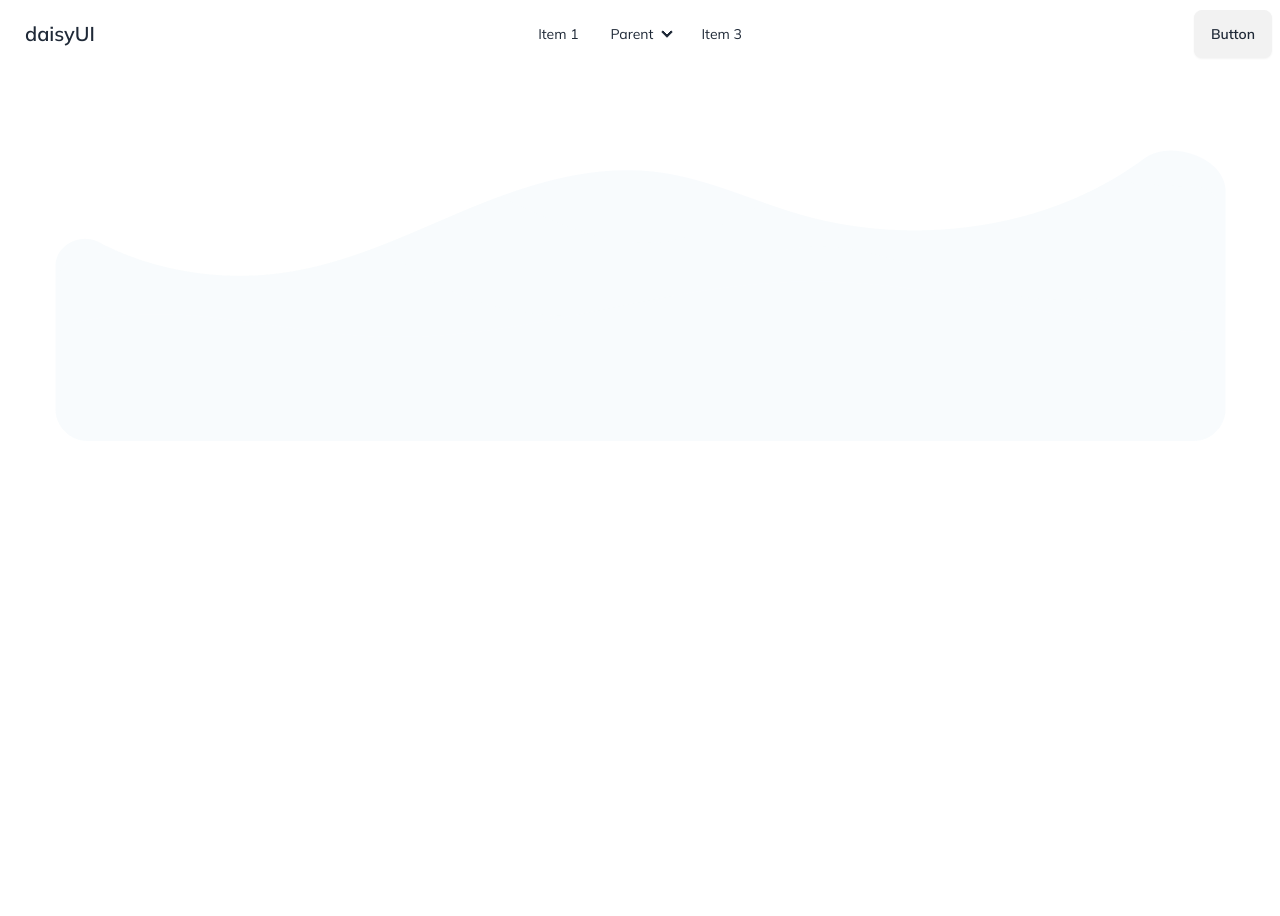
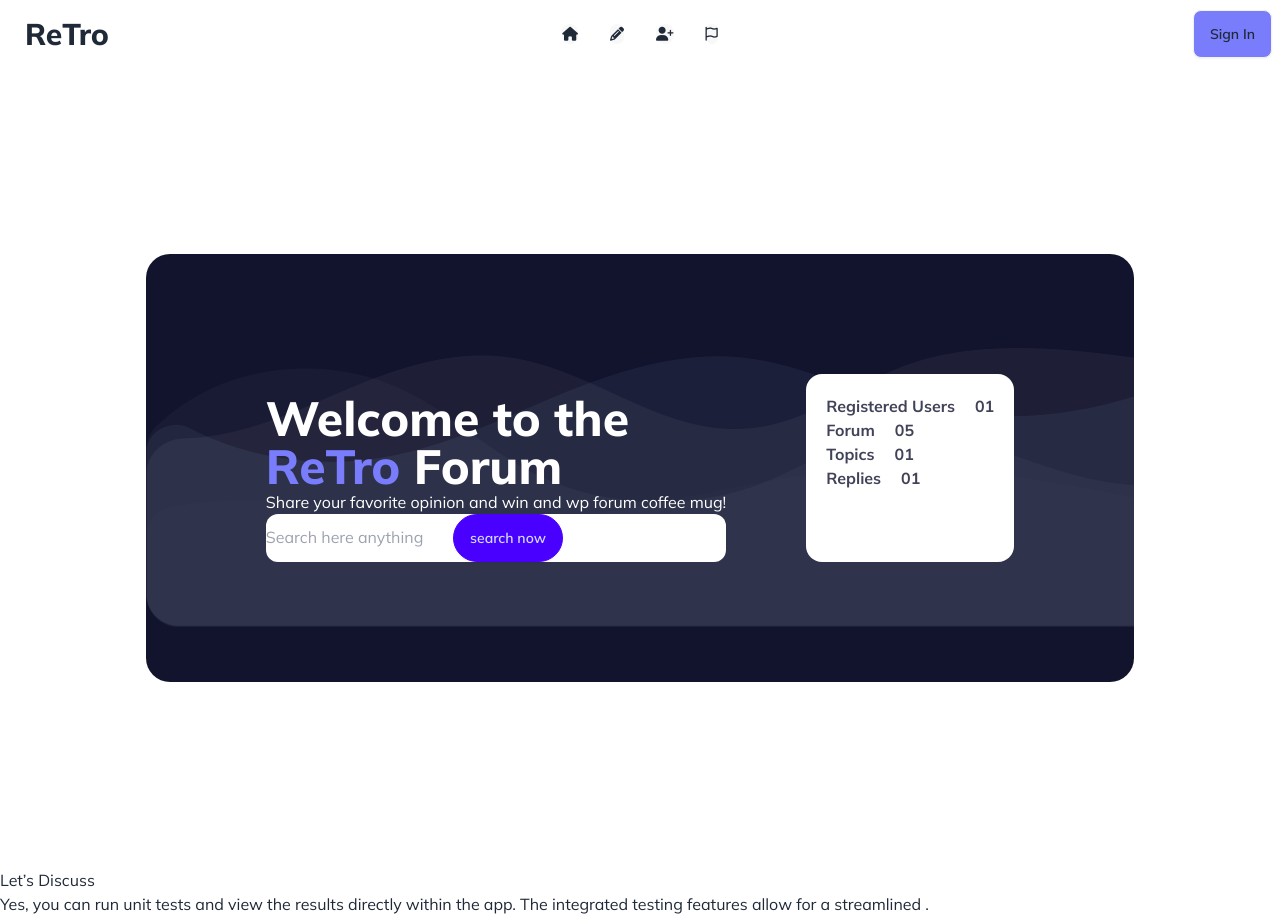
Before and after one commit to Shameha/retro_Foram, a plain HTML site: page index.html in a window 1280 px wide. Before the commit the page ends 868 px from the top, so only its background shows below. Drawn offline with nearby package versions, Linux system fonts and the light colour scheme.

Commit message:
added nav and banner section

```diff
--- a/index.html
+++ b/index.html
@@ -7,8 +7,9 @@
 <link href="https://cdn.jsdelivr.net/npm/daisyui@4.7.2/dist/full.min.css" rel="stylesheet" type="text/css" />
 <script src="https://cdn.tailwindcss.com"></script>
 <link rel="stylesheet" href="style/style.css">
+<script src="https://kit.fontawesome.com/8edeb1fa17.js" crossorigin="anonymous"></script>
 </head>
-<body class="font-mulish container mx-auto">
+<body class="font-mulish container mx-auto ">
     <header>
         <!--nav section-->
        <section>
@@ -30,48 +31,97 @@
                   <li><a>Item 3</a></li>
                 </ul>
               </div>
-                  <a class="btn btn-ghost text-xl">daisyUI</a>
+              <a class="btn btn-ghost text-3xl font-extrabold">ReTro</a>
             </div>
             <div class="navbar-center hidden lg:flex">
               <ul class="menu menu-horizontal px-1">
-                    <li><a>Item 1</a></li>
+                <li><div class="tooltip" data-tip="home">
+                   <div class="rounded-full bg-[#12132D08]">
+                    <i class="fa-solid fa-house"></i>
+                   </div>
+                  </div></li>
                 <li>
-                      <details>
-                        <summary>Parent</summary>
-                        <ul class="p-2">
-                          <li><a>Submenu 1</a></li>
-                          <li><a>Submenu 2</a></li>
-                        </ul>
-                      </details>
+                    <div class="tooltip" data-tip="tooltip">
+                        <div class="rounded-full bg-[#12132D08]">
+                            <i class="fa-solid fa-pencil"></i>
+                        </div>
+                       </div>
                 </li>
-                    <li><a>Item 3</a></li>
+                <li><div class="tooltip" data-tip="Add">
+                    <div class="rounded-full bg-[#12132D08]">
+                        <i class="fa-solid fa-user-plus"></i></i>
+                    </div>
+                   </div>
+            </li></li>
+                <li><div class="tooltip" data-tip="Flag">
+                    <div class="rounded-full bg-[#12132D08]">
+                        <i class="fa-regular fa-flag"></i>
+                    </div>
+                   </div>
+            </li></li>
               </ul>
             </div>
             <div class="navbar-end">
-                  <a class="btn">Button</a>
+              <a class="btn bg-[#797DFC]">Sign In</a>
             </div>
           </div>
        </section>
+
         <!--banner section-->
         <section id="banner"
-        class="min-h-screen bg-[url(images/bgbanner.png)] bg-no-repeat bg-top sm:bg-auto text-white flex justify-center items-center">
+        class=" bg-top min-h-screen sm:bg-auto text-white flex justify-center items-center">
         <!--banner sce-->
-        <div>
+        <div class="bg-[url(images/bgbanner.png)]  rounded-3xl bg-no-repeat bg-[#12132D]  p-20  mx-auto ">
             <!--welcome div-->
-            <div>
-
-
-
+            <div class="flex gap-20 p-10">
+            <div class="mt-5">
+             <h1 class="text-5xl font-extrabold">Welcome to the<br><span class="text-[#797DFC]" >ReTro</span>  Forum</h1>
+             <p>Share your favorite opinion and win and wp forum coffee mug!</p>
+              <div class="bg-white rounded-xl">
+                <input type="text" placeholder="Search here anything">
+                <button class="btn btn-primary rounded-full">search now</button>
+              </div>
             </div>
 
             <!--registered div-->
+            <div class="bg-white text-[#12132DCC] font-bold p-5 rounded-2xl">
+               <div class="flex gap-5" >
+                <p>Registered Users</p>
+                <p>01</p>
+               </div>
+               <div class="flex gap-5" >
+                <p>Forum</p>
+                <p>05</p>
+               </div>
+               <div class="flex gap-5" >
+                <p>Topics</p>
+                <p>01</p>
+               </div>
+               <div class="flex gap-5" >
+                <p>Replies</p>
+                <p>01</p>
+               </div>
+            </div>
+        </div>
+    </div>
+    </section>
+    </header>
+    <main>
+        <section>
+            <!--discussion part-->
+            <h1>Let’s Discuss</h1>
+            <p>Yes, you can run unit tests and view the results directly within the app. The integrated testing features allow for a streamlined .
+            </p>
+            <div>
+                <!--adding api-->
+                <div>
+
+                </div>
                 <div>
 
                 </div>
             </div>
         </section>
-    </header>
-    <main>
 
     </main>
     <footer>
```
Lines whose indentation alone changed are shown as unchanged.
